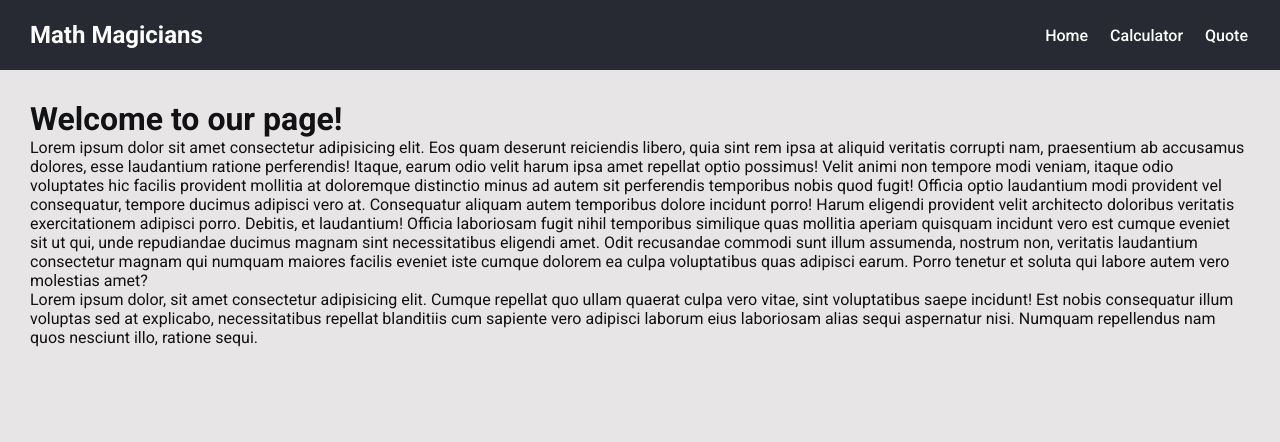
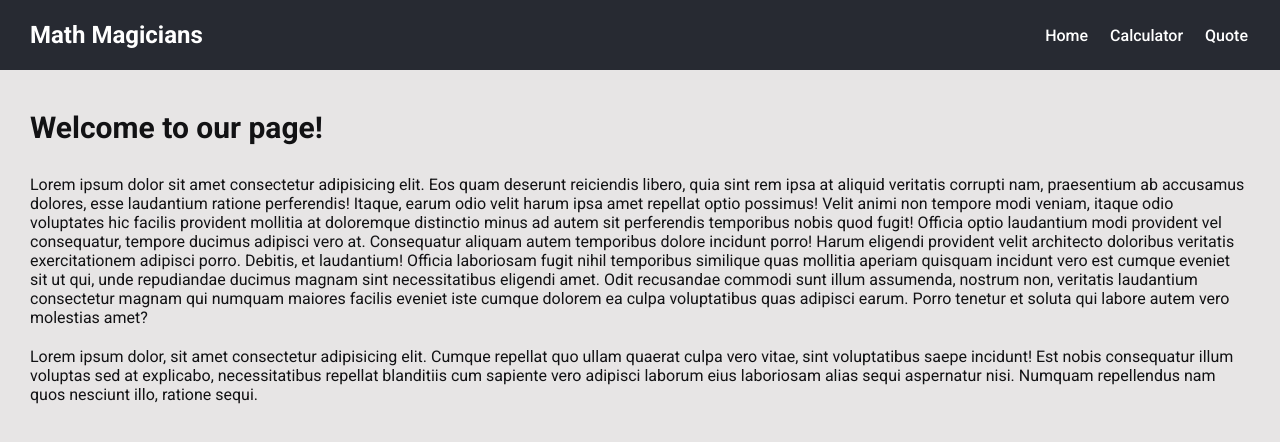
Before and after one commit to gvgesanto2/microverse-math-magicians, a React (Create React App) app: page / in a window 1280 px wide. Shown: the top 442 px of the page. Built offline with nearby package versions, Linux system fonts and the light colour scheme.

Commit message:
feat: Add styles for the Homepage

```diff
--- a/src/components/main-content/main-content.styles.scss
+++ b/src/components/main-content/main-content.styles.scss
@@ -1,6 +1,6 @@
 .main {
   min-height: 100vh;
   max-width: var(--main-content-max-width);
-  padding: calc(var(--header-height) + 3rem) 3rem 3rem;
+  padding: calc(var(--header-height) + 4rem) 3rem 4rem;
   margin: 0 auto;
 }
--- a/src/pages/homepage/homepage.component.jsx
+++ b/src/pages/homepage/homepage.component.jsx
@@ -1,26 +1,29 @@
+import './homepage.styles.scss';
+
 export default function HomePage() {
   return (
-    <div className="home__content">
+    <>
       <h1 className="home__title">Welcome to our page!</h1>
+      <div className="home__text-box">
         <p className="home__text">
           Lorem ipsum dolor sit amet consectetur adipisicing elit. Eos quam
           deserunt reiciendis libero, quia sint rem ipsa at aliquid veritatis
-        corrupti nam, praesentium ab accusamus dolores, esse laudantium ratione
-        perferendis! Itaque, earum odio velit harum ipsa amet repellat optio
-        possimus! Velit animi non tempore modi veniam, itaque odio voluptates
-        hic facilis provident mollitia at doloremque distinctio minus ad autem
-        sit perferendis temporibus nobis quod fugit! Officia optio laudantium
-        modi provident vel consequatur, tempore ducimus adipisci vero at.
-        Consequatur aliquam autem temporibus dolore incidunt porro! Harum
-        eligendi provident velit architecto doloribus veritatis exercitationem
-        adipisci porro. Debitis, et laudantium! Officia laboriosam fugit nihil
-        temporibus similique quas mollitia aperiam quisquam incidunt vero est
-        cumque eveniet sit ut qui, unde repudiandae ducimus magnam sint
-        necessitatibus eligendi amet. Odit recusandae commodi sunt illum
-        assumenda, nostrum non, veritatis laudantium consectetur magnam qui
-        numquam maiores facilis eveniet iste cumque dolorem ea culpa
-        voluptatibus quas adipisci earum. Porro tenetur et soluta qui labore
-        autem vero molestias amet?
+          corrupti nam, praesentium ab accusamus dolores, esse laudantium
+          ratione perferendis! Itaque, earum odio velit harum ipsa amet repellat
+          optio possimus! Velit animi non tempore modi veniam, itaque odio
+          voluptates hic facilis provident mollitia at doloremque distinctio
+          minus ad autem sit perferendis temporibus nobis quod fugit! Officia
+          optio laudantium modi provident vel consequatur, tempore ducimus
+          adipisci vero at. Consequatur aliquam autem temporibus dolore incidunt
+          porro! Harum eligendi provident velit architecto doloribus veritatis
+          exercitationem adipisci porro. Debitis, et laudantium! Officia
+          laboriosam fugit nihil temporibus similique quas mollitia aperiam
+          quisquam incidunt vero est cumque eveniet sit ut qui, unde repudiandae
+          ducimus magnam sint necessitatibus eligendi amet. Odit recusandae
+          commodi sunt illum assumenda, nostrum non, veritatis laudantium
+          consectetur magnam qui numquam maiores facilis eveniet iste cumque
+          dolorem ea culpa voluptatibus quas adipisci earum. Porro tenetur et
+          soluta qui labore autem vero molestias amet?
         </p>
         <p className="home__text">
           Lorem ipsum dolor, sit amet consectetur adipisicing elit. Cumque
@@ -31,5 +34,6 @@ export default function HomePage() {
           quos nesciunt illo, ratione sequi.
         </p>
       </div>
+    </>
   );
 }
--- a/src/pages/homepage/homepage.styles.scss
+++ b/src/pages/homepage/homepage.styles.scss
@@ -0,0 +1,13 @@
+.home {
+  &__title {
+    font-size: 3rem;
+    font-weight: 700;
+    margin-bottom: 3rem;
+  }
+
+  &__text-box {
+    & > *:not(:last-child) {
+      margin-bottom: 2rem;
+    }
+  }
+}
--- a/src/styles/_base.scss
+++ b/src/styles/_base.scss
@@ -9,8 +9,15 @@
 
 // Base Styles
 html {
-  font-size: 62.5%;
+  font-size: 52.5%;
   box-sizing: border-box;
+
+  @media only screen and (min-width: 23.4375em) {
+    font-size: 58.75%;
+  }
+  @media only screen and (min-width: 48em) {
+    font-size: 62.5%;
+  }
 }
 
 body {
```
Also changed, not shown: src/pages/calculator-page/calculator-page.component.jsx (added), src/pages/calculator-page/calculator-page.styles.scss (added). Lines whose indentation alone changed are shown as unchanged.
